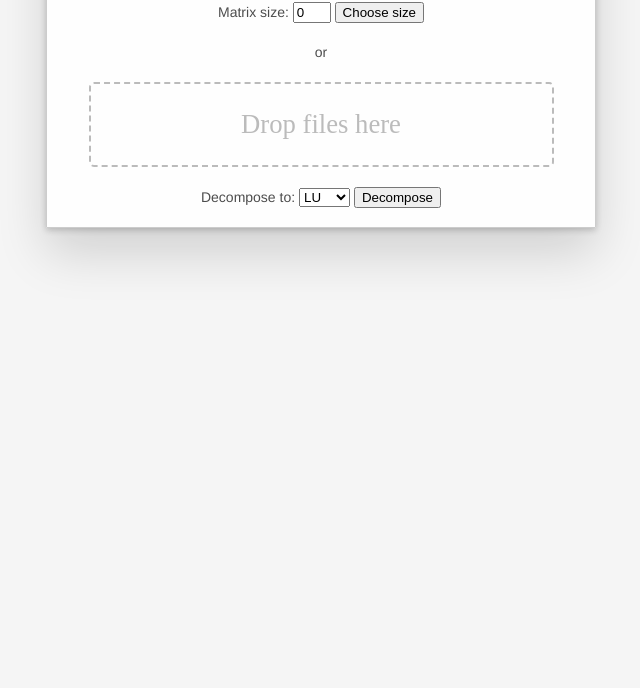
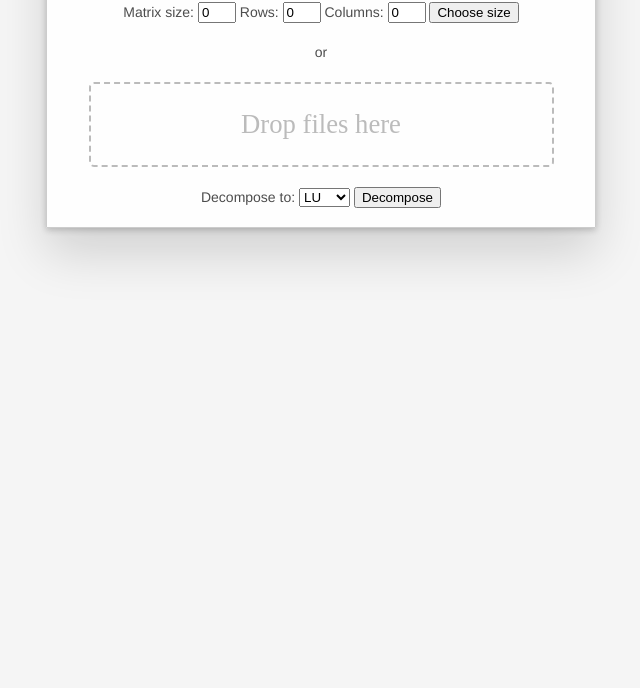
Before and after one commit to AvivYaish/LUM, a plain HTML site: page index.html in a window 1280 px wide. Shown: the part 242-930 px from the top of the page, without its empty margins (319-959 px from the left). Drawn offline with Linux system fonts and the light colour scheme.

Commit message:
Added row and col numbers

```diff
--- a/index.html
+++ b/index.html
@@ -17,6 +17,8 @@
     <form id="input-form" style="display: block;">
         <h1>M=LU</h1>
         <label for="matrix-size">Matrix size:</label> <input id="matrix-size" type="text" value="0">
+        Rows:</label> <input id="row-num" type="text" value="0">
+        Columns:</label> <input id="col-num" type="text" value="0">
         <input id="choose-size" type="button" value="Choose size"><br><br>
         <div id="load-from-file-div">
             or <br><br>
```
